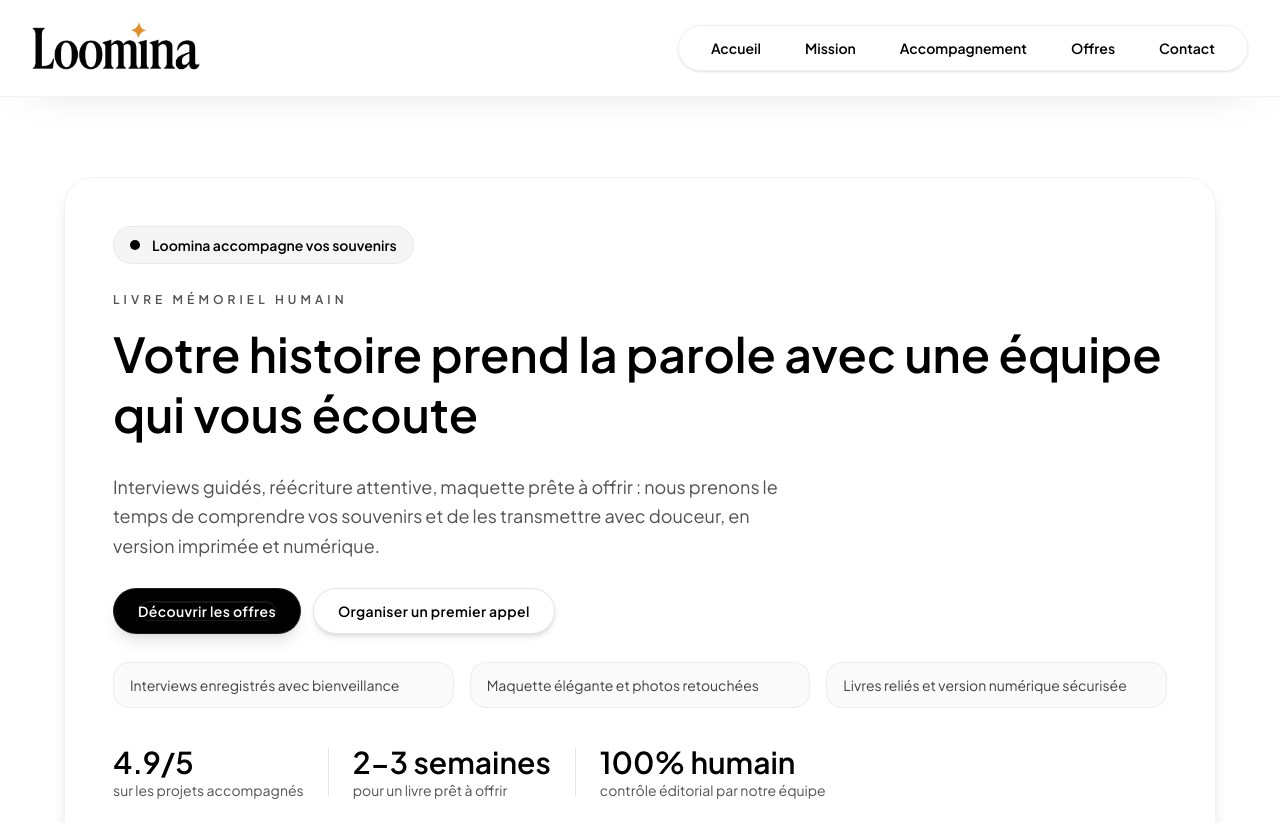
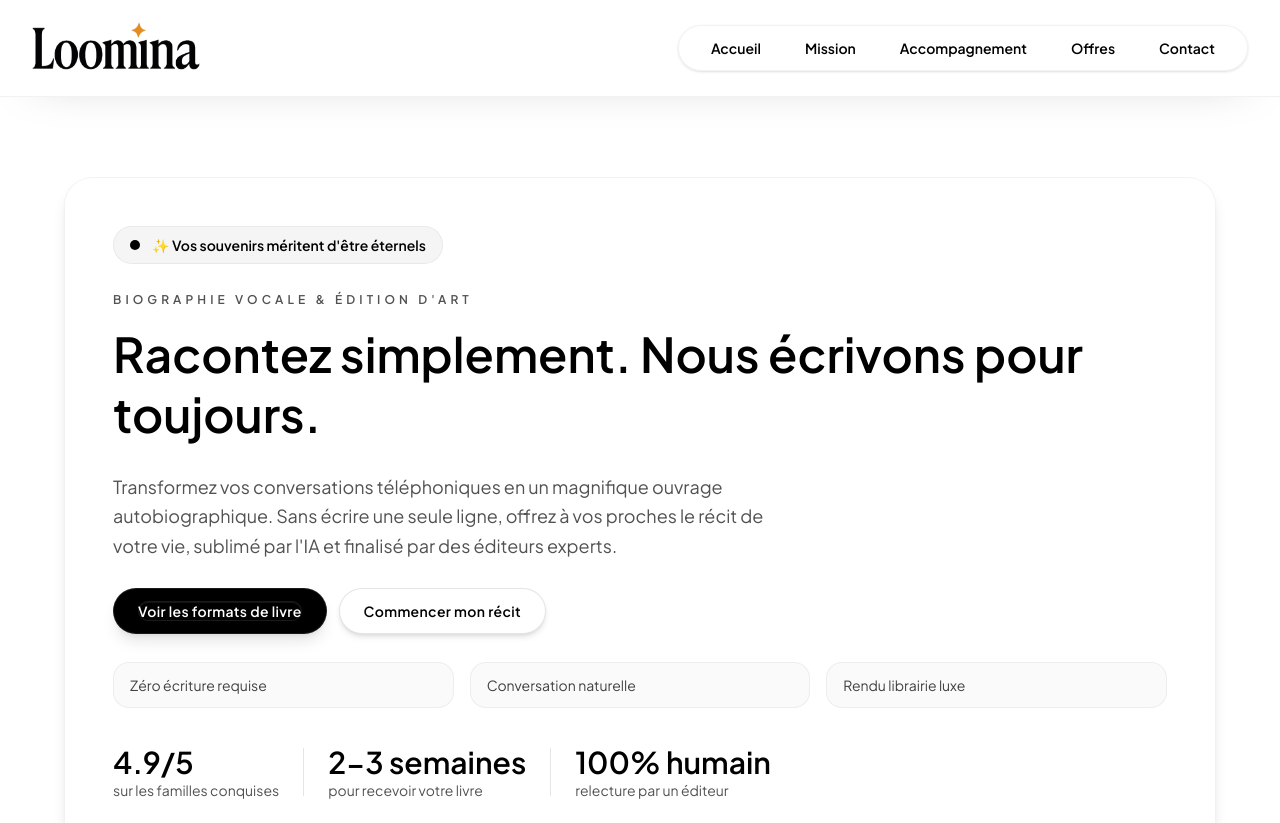
Before and after one commit to solalchetrit/loomina, a Next.js app: page / in a window 1280 px wide. Shown: the top 823 px of the page. Built offline with nearby package versions, Linux system fonts and the light colour scheme.

Commit message:
Enhance hero messaging

```diff
--- a/components/Hero.tsx
+++ b/components/Hero.tsx
@@ -8,34 +8,34 @@ export default function Hero() {
             <div className="space-y-7">
               <div className="inline-flex items-center gap-3 rounded-full bg-neutral-100 px-4 py-2 text-sm font-semibold text-black border border-black/5">
                 <span className="h-2.5 w-2.5 rounded-full bg-black" />
-                Loomina accompagne vos souvenirs
+                ✨ Vos souvenirs méritent d'être éternels
               </div>
               <div className="space-y-4">
-                <p className="text-xs uppercase tracking-[0.34em] text-neutral-600 font-semibold">Livre mémoriel humain</p>
+                <p className="text-xs uppercase tracking-[0.34em] text-neutral-600 font-semibold">BIOGRAPHIE VOCALE & ÉDITION D'ART</p>
                 <h1 className="text-4xl md:text-5xl font-semibold leading-tight text-black">
-                  Votre histoire prend la parole avec une équipe qui vous écoute
+                  Racontez simplement. Nous écrivons pour toujours.
                 </h1>
               </div>
               <p className="text-lg text-neutral-600 leading-relaxed max-w-2xl">
-              Interviews guidés, réécriture attentive, maquette prête à offrir : nous prenons le temps de comprendre vos souvenirs et de les transmettre avec douceur, en version imprimée et numérique.
+              Transformez vos conversations téléphoniques en un magnifique ouvrage autobiographique. Sans écrire une seule ligne, offrez à vos proches le récit de votre vie, sublimé par l'IA et finalisé par des éditeurs experts.
             </p>
             <div className="flex flex-col gap-3 sm:flex-row sm:items-center">
               <MagicButton
                 href="#offres"
                 className="bg-black text-white shadow-lg border border-black hover:bg-neutral-800"
               >
-                Découvrir les offres
+                Voir les formats de livre
               </MagicButton>
               <MagicButton
                 href="mailto:contact@loomina.fr"
                 variant="secondary"
                 className="bg-white text-black border border-black/10 shadow-md hover:bg-neutral-50 !text-black"
               >
-                Organiser un premier appel
+                Commencer mon récit
               </MagicButton>
             </div>
             <div className="grid gap-4 sm:grid-cols-3">
-              {["Interviews enregistrés avec bienveillance", "Maquette élégante et photos retouchées", "Livres reliés et version numérique sécurisée"].map((item) => (
+              {["Zéro écriture requise", "Conversation naturelle", "Rendu librairie luxe"].map((item) => (
                 <div key={item} className="rounded-2xl border border-black/5 bg-neutral-50 px-4 py-3 text-sm text-neutral-700">
                   {item}
                 </div>
@@ -44,17 +44,17 @@ export default function Hero() {
             <div className="flex flex-wrap items-center gap-6 pt-2 text-neutral-600">
               <div>
                 <p className="text-3xl font-semibold text-black">4.9/5</p>
-                <p className="text-sm">sur les projets accompagnés</p>
+                <p className="text-sm">sur les familles conquises</p>
               </div>
               <div className="hidden h-12 w-px bg-black/10 sm:block" />
               <div>
                 <p className="text-3xl font-semibold text-black">2-3 semaines</p>
-                <p className="text-sm">pour un livre prêt à offrir</p>
+                <p className="text-sm">pour recevoir votre livre</p>
               </div>
               <div className="hidden h-12 w-px bg-black/10 sm:block" />
               <div>
                 <p className="text-3xl font-semibold text-black">100% humain</p>
-                <p className="text-sm">contrôle éditorial par notre équipe</p>
+                <p className="text-sm">relecture par un éditeur</p>
               </div>
             </div>
           </div>
```
